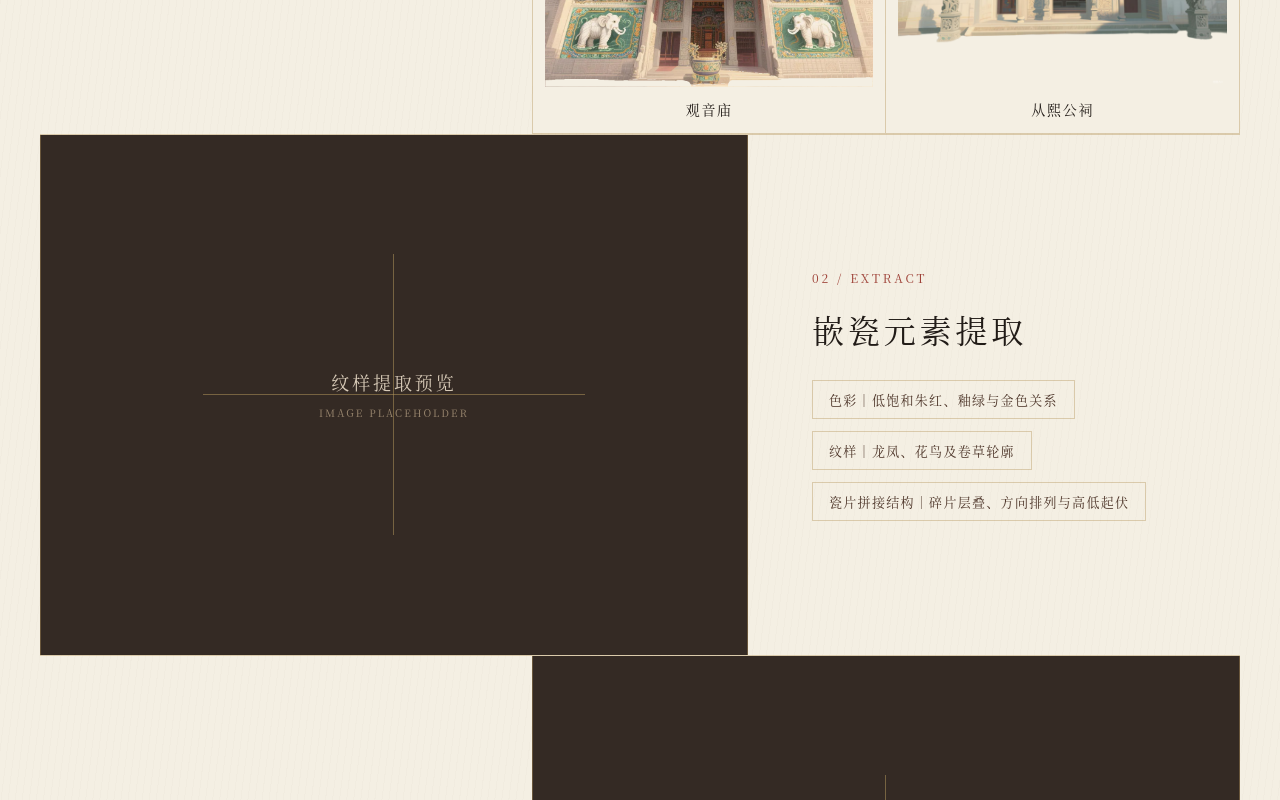
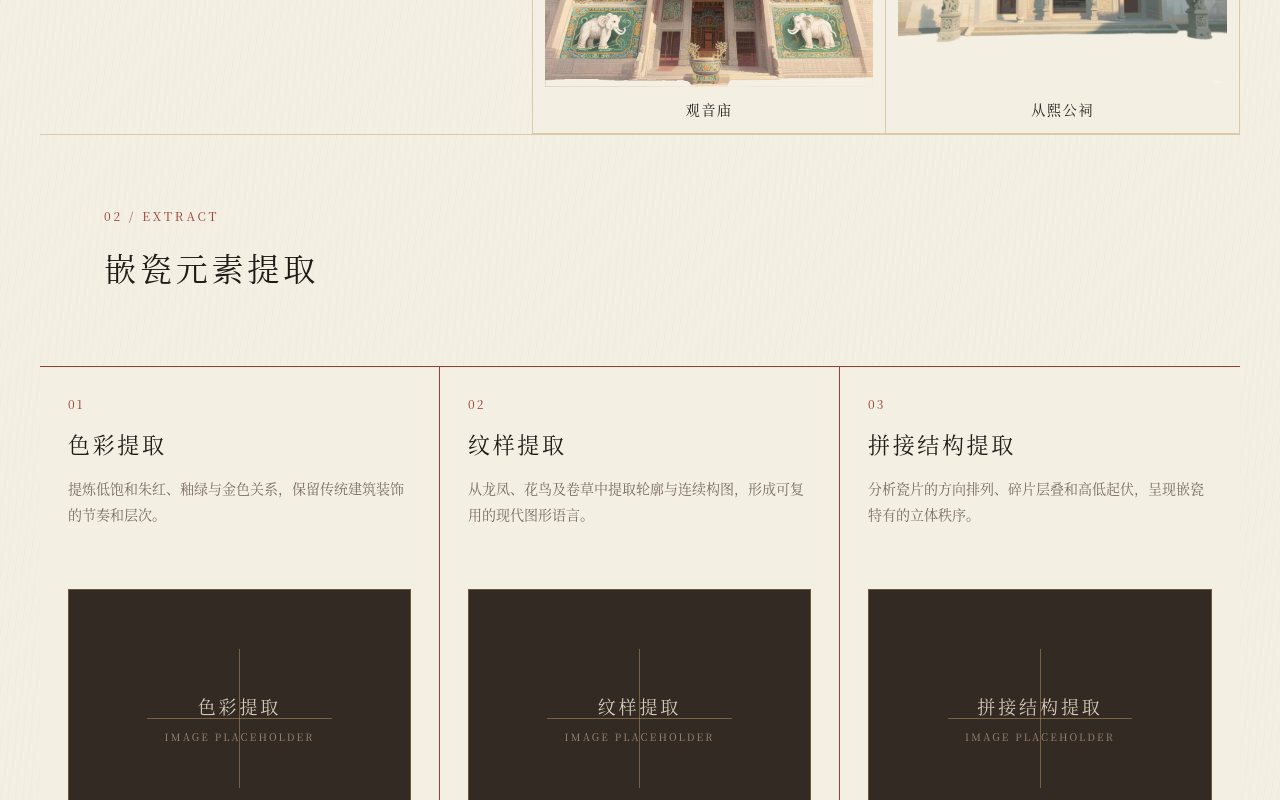
Before and after one commit to shen13554-prog/chaoqianshouyi, a React (Vite) app: page /modern in a window 1280 px wide. Shown: the part 2240-3040 px from the top of the page. Built offline with nearby package versions, Linux system fonts and the light colour scheme.

Commit message:
v0.6 建筑再生元素提取展示

```diff
--- a/src/components/ModernCaseDetail.jsx
+++ b/src/components/ModernCaseDetail.jsx
@@ -16,6 +16,23 @@ function SourceGallery({ images }) {
           <img src={image.src} alt={image.name} />
           <figcaption>{image.name}</figcaption>
         </figure>
+      ))}
+    </div>
+  )
+}
+
+function ExtractionGallery({ extractions }) {
+  return (
+    <div className="modern-extraction-grid">
+      {extractions.map((extraction) => (
+        <section className="modern-extraction-item" key={extraction.id}>
+          <div className="modern-extraction-item__copy">
+            <p>{extraction.number}</p>
+            <h4>{extraction.title}</h4>
+            <span>{extraction.description}</span>
+          </div>
+          <ExhibitPlaceholder label={extraction.title} />
+        </section>
       ))}
     </div>
   )
@@ -43,15 +60,19 @@ export default function ModernCaseDetail({ item, detailRef }) {
             : <ExhibitPlaceholder label="传统作品展示" />}
         </article>
 
-        <article className="modern-detail-block modern-detail-block--reverse">
+        <article className={`modern-detail-block ${item.extractions?.length ? 'modern-detail-block--extraction' : 'modern-detail-block--reverse'}`}>
           <div className="modern-detail-block__copy">
             <p>02 / EXTRACT</p>
             <h3>嵌瓷元素提取</h3>
-            <ul>
-              {item.elements.map((element) => <li key={element}>{element}</li>)}
-            </ul>
+            {!item.extractions?.length && (
+              <ul>
+                {item.elements.map((element) => <li key={element}>{element}</li>)}
+              </ul>
+            )}
           </div>
-          <ExhibitPlaceholder label="纹样提取预览" />
+          {item.extractions?.length
+            ? <ExtractionGallery extractions={item.extractions} />
+            : <ExhibitPlaceholder label="纹样提取预览" />}
         </article>
 
         <article className="modern-detail-block">
--- a/src/data/modernCases.js
+++ b/src/data/modernCases.js
@@ -15,6 +15,26 @@ export const modernCases = [
       '色彩｜低饱和朱红、釉绿与金色关系',
       '纹样｜龙凤、花鸟及卷草轮廓',
       '瓷片拼接结构｜碎片层叠、方向排列与高低起伏',
+    ],
+    extractions: [
+      {
+        id: 'color',
+        number: '01',
+        title: '色彩提取',
+        description: '提炼低饱和朱红、釉绿与金色关系，保留传统建筑装饰的节奏和层次。',
+      },
+      {
+        id: 'pattern',
+        number: '02',
+        title: '纹样提取',
+        description: '从龙凤、花鸟及卷草中提取轮廓与连续构图，形成可复用的现代图形语言。',
+      },
+      {
+        id: 'structure',
+        number: '03',
+        title: '拼接结构提取',
+        description: '分析瓷片的方向排列、碎片层叠和高低起伏，呈现嵌瓷特有的立体秩序。',
+      },
     ],
     application: '将传统色彩、纹样和瓷片拼接秩序转化为空间界面、导视系统与公共艺术语言。',
     concept: '通过数字化提取与重组传统文化结构，使嵌瓷非遗元素进入现代设计语境，在延续文化识别的同时形成新的应用方式。',
--- a/src/styles.css
+++ b/src/styles.css
@@ -1344,6 +1344,15 @@ a {
   grid-row: 1;
 }
 
+.modern-detail-block--extraction {
+  grid-template-columns: 1fr;
+  padding: 72px 0;
+}
+
+.modern-detail-block--extraction > .modern-detail-block__copy {
+  padding: 0 64px 48px;
+}
+
 .modern-detail-block__copy {
   display: flex;
   flex-direction: column;
@@ -1439,6 +1448,53 @@ a {
   text-align: center;
 }
 
+.modern-extraction-grid {
+  display: grid;
+  grid-template-columns: repeat(3, 1fr);
+  border-top: 1px solid var(--vermilion);
+  border-bottom: 1px solid var(--gold-soft);
+}
+
+.modern-extraction-item {
+  min-width: 0;
+  padding: 28px;
+  background: var(--paper);
+  border-right: 1px solid var(--vermilion);
+}
+
+.modern-extraction-item:last-child {
+  border-right: 0;
+}
+
+.modern-extraction-item__copy > p {
+  margin: 0;
+  color: var(--vermilion);
+  font-size: 12px;
+  letter-spacing: 0.18em;
+}
+
+.modern-extraction-item__copy h4 {
+  margin: 16px 0;
+  color: var(--ink);
+  font-size: 22px;
+  font-weight: 500;
+  letter-spacing: 0.12em;
+}
+
+.modern-extraction-item__copy span {
+  min-height: 90px;
+  display: block;
+  color: var(--muted);
+  font-size: 14px;
+  line-height: 1.9;
+}
+
+.modern-extraction-item .modern-placeholder {
+  min-height: 260px;
+  margin-top: 24px;
+  border: 1px solid var(--gold-soft);
+}
+
 .modern-concept {
   min-height: 450px;
   display: flex;
```
Also changed, not shown: 2 other files (tests, documents, lock files or other folders).
